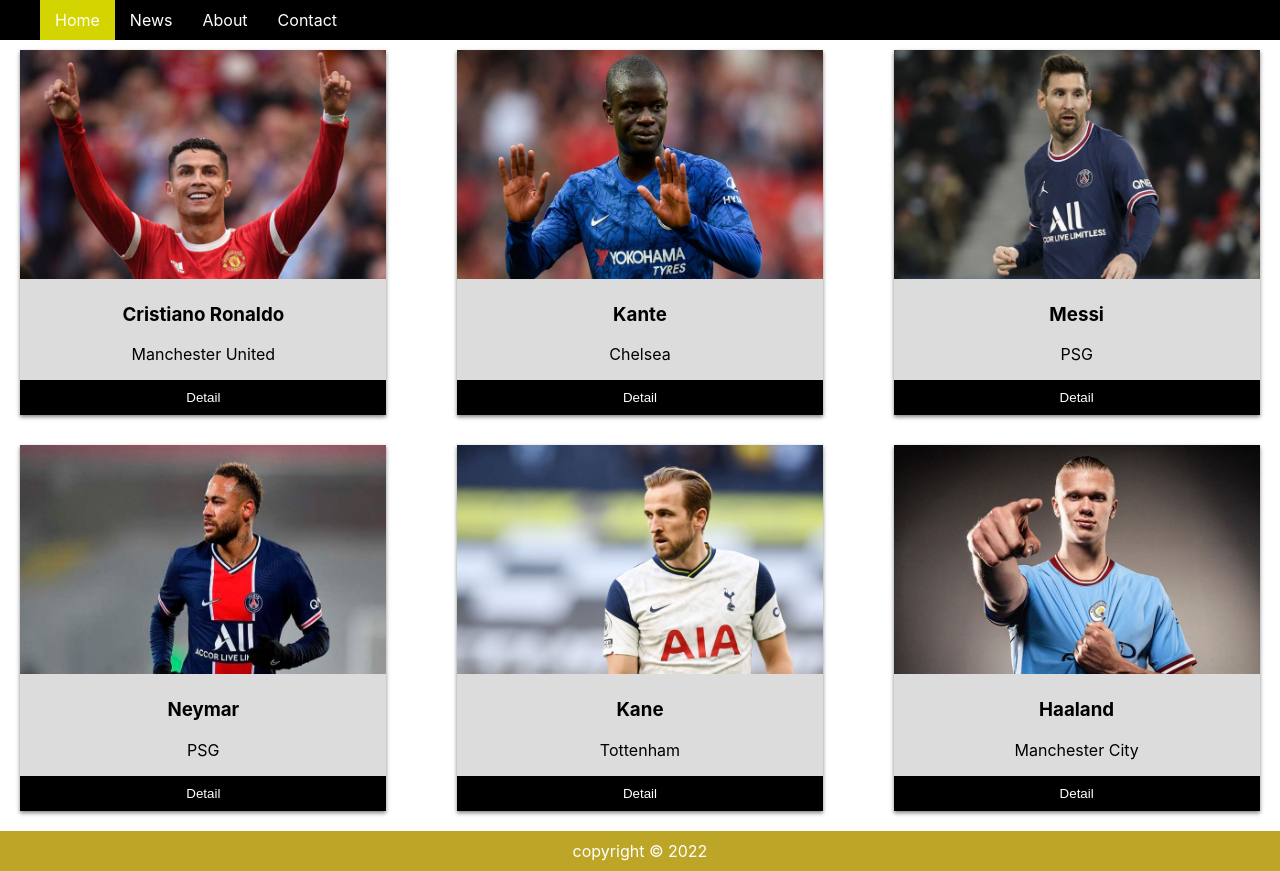
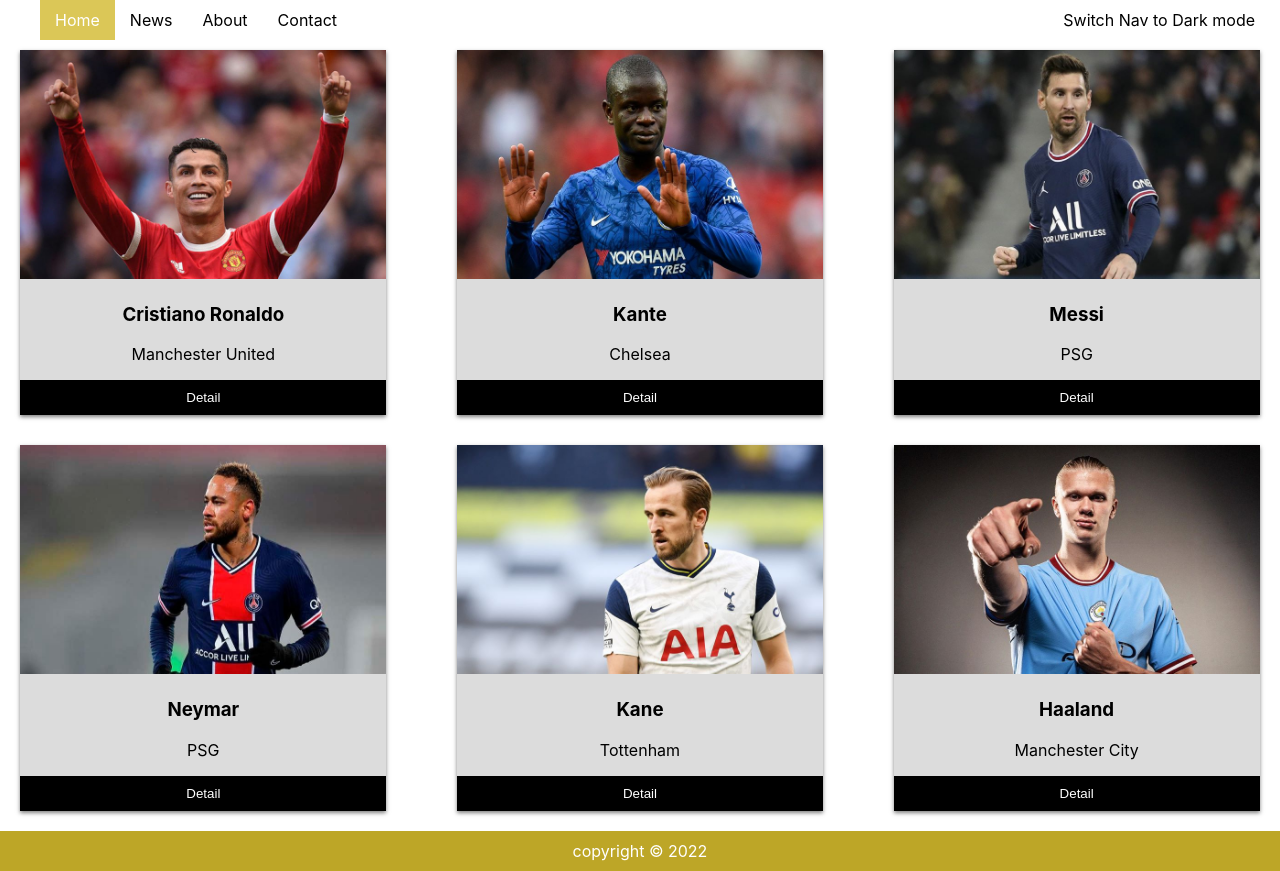
Before and after one commit to nhantam2502/React, a React (Create React App) app in the folder confusion/: page / in a window 1280 px wide. Built offline with nearby package versions, Linux system fonts and the light colour scheme.

Commit message:
React Hook - Context & Effect Hook

```diff
--- a/confusion/src/App.css
+++ b/confusion/src/App.css
@@ -32,44 +32,45 @@
   from {
     transform: rotate(0deg);
   }
+
   to {
     transform: rotate(360deg);
   }
 }
 
 /* Navigation bar */
-.header{
+.header {
   padding-bottom: 0px;
   margin-bottom: 10px;
 }
 
-ul{
+ul {
   list-style-type: none;
   margin: 0px;
   display: flex;
 }
 
-nav{
+/* nav{ chuyển sang theme
   background-color: black;
-}
+} */
 
 nav ul li a {
-  color: #fff;
+  color: white;
   text-decoration: none;
   display: block;
   padding: 10px 15px;
 }
 
-a.active {
-  background: rgba(255, 255, 0, 0.833);
-}
+/* a.active { chuyển sang theme
+  background: rgb(219, 199, 87);
+} */
 
-.switch-mode-bar{
+.switch-mode-bar {
   margin-right: 10px;
 }
 
 /* Player display */
- .container {
+.container {
   display: grid;
   grid-template-columns: repeat(3, 1fr);
   width: 100%;
@@ -77,24 +78,24 @@
   grid-gap: 30px;
 }
 
-.column{
+.column {
   display: flex;
   flex-direction: column;
   width: 90%;
   margin: 0 auto;
 }
 
-.card{
+.card {
   background-color: gainsboro;
   text-align: center;
   box-shadow: 0 2px 4px rgba(0, 0, 0, 0.5);
 }
 
-.card img{
+.card img {
   width: 100%;
 }
 
-h3{
+h3 {
   margin-top: 20px;
 }
 
@@ -103,7 +104,7 @@
   padding: 0 10px;
 }
 
-.btn__detail{
+.btn__detail {
   margin-bottom: 0;
 }
 
@@ -116,17 +117,17 @@
   padding: 10px 20px;
 }
 
-.link{
+.link {
   color: white;
   text-decoration: none;
 }
 
 /* Footer display */
-.footer{
+.footer {
   background-color: rgb(189, 166, 39);
 }
 
-.footer p{
+.footer p {
   margin: 20px 0 0;
   color: #fff;
   padding: 10px;
@@ -160,7 +161,9 @@
   transition: all 5s ease-in-out;
 }
 
-.popup img{ width: 100%;}
+.popup img {
+  width: 100%;
+}
 
 .popup h2 {
   margin-top: 0;
@@ -179,7 +182,9 @@
   color: #333;
 }
 
-.popup .close:hover {color: #06D85F;}
+.popup .close:hover {
+  color: #06D85F;
+}
 
 .popup .content {
   max-height: 30%;
--- a/confusion/src/components/Navigation.js
+++ b/confusion/src/components/Navigation.js
@@ -1,14 +1,50 @@
-import React, { Component } from "react";
+import React from 'react'
+import { useContext } from 'react'
+import { ThemeContext } from './ThemeContext'
 export default function Navigation() {
+
+    const { theme, toggle, dark } = useContext(ThemeContext)
+
     return (
         <div className="header">
-            <nav>
+            <nav style={{
+                backgroundColor: theme.backgroundColor,
+                color: theme.color,
+                display: 'flex',
+                justifyContent: 'space-between',
+                marginBottom: '0px'
+            }}>
                 <ul>
-                    <li><a href="#home" className="active">Home</a></li>
-                    <li><a href="#news">News</a></li>
-                    <li><a href="#about">About</a></li>
-                    <li><a href="#contact">Contact</a></li>
+                    <li>
+                        <a href="#home" style={{background: 'rgb(219, 199, 87)'}}>Home</a>
+                    </li>
+
+                    <li>
+                        <a href="#news" style={{color: theme.color}}>News</a>
+                    </li>
+
+                    <li>
+                        <a href="#about" style={{color: theme.color}}>About</a>
+                    </li>
+
+                    <li>
+                        <a href="#contact" style={{color: theme.color}}>Contact</a>
+                    </li>
                 </ul>
+
+                <div className="switch-mode-bar" style={{ position: 'relative', paddingTop: '10px', paddingRight: '15px'}}>
+                    <a className="switch-mode-link" href="#" onClick={toggle}
+                        style={{
+                            backgroundColor: theme.backgroundColor,
+                            color: theme.color,
+                            outline: "none",
+                            textAlign: 'center',
+                            textDecoration: "none"
+                        }} data-testid="toggle-theme-btn"
+                    >
+                        Switch Nav to {!dark ? "Dark" : "Light"} mode
+                    </a>
+                </div>
             </nav>
         </div>
     )
--- /dev/null
+++ b/confusion/src/components/ThemeContext.js
@@ -0,0 +1,51 @@
+import React from 'react'
+import { useState, useEffect } from 'react'
+
+const themes = {
+    dark: {
+        backgroundColor: 'black',
+        color: 'white'
+    },
+
+    light: {
+        backgroundColor: 'white',
+        color: 'black'
+    }
+}
+
+const initialState = {
+    dark: false,
+    theme: themes.light,
+    toggle: () => { }
+}
+
+const ThemeContext = React.createContext(initialState)
+
+function ThemeProvider({ children }) {
+    const [dark, setDark] = useState(false)
+
+    // On mount, read the preferred theme from the persistence
+    useEffect(() => {
+        const isDark = localStorage.getItem('dark') === 'true'
+        //store the state mode to the local storage
+        setDark(isDark)
+    }, [dark])
+
+    // To toggle between dark and light modes
+    const toggle = () => {
+        const isDark = !dark
+        localStorage.setItem('dark', JSON.stringify(isDark))
+        setDark(isDark)
+    }
+
+    const theme = dark ? themes.dark : themes.light
+
+    return (
+        <ThemeContext.Provider value={{ theme, dark, toggle }}>
+            {children}
+        </ThemeContext.Provider>
+    )
+
+}
+
+export { ThemeProvider, ThemeContext }
--- a/confusion/src/index.js
+++ b/confusion/src/index.js
@@ -3,11 +3,14 @@
 import './index.css';
 import App from './App';
 import reportWebVitals from './reportWebVitals';
+import { ThemeProvider } from './components/ThemeContext';
 
 const root = ReactDOM.createRoot(document.getElementById('root'));
 root.render(
   <React.StrictMode>
-    <App />
+    <ThemeProvider>
+      <App />
+    </ThemeProvider>
   </React.StrictMode>
 );
 
```
